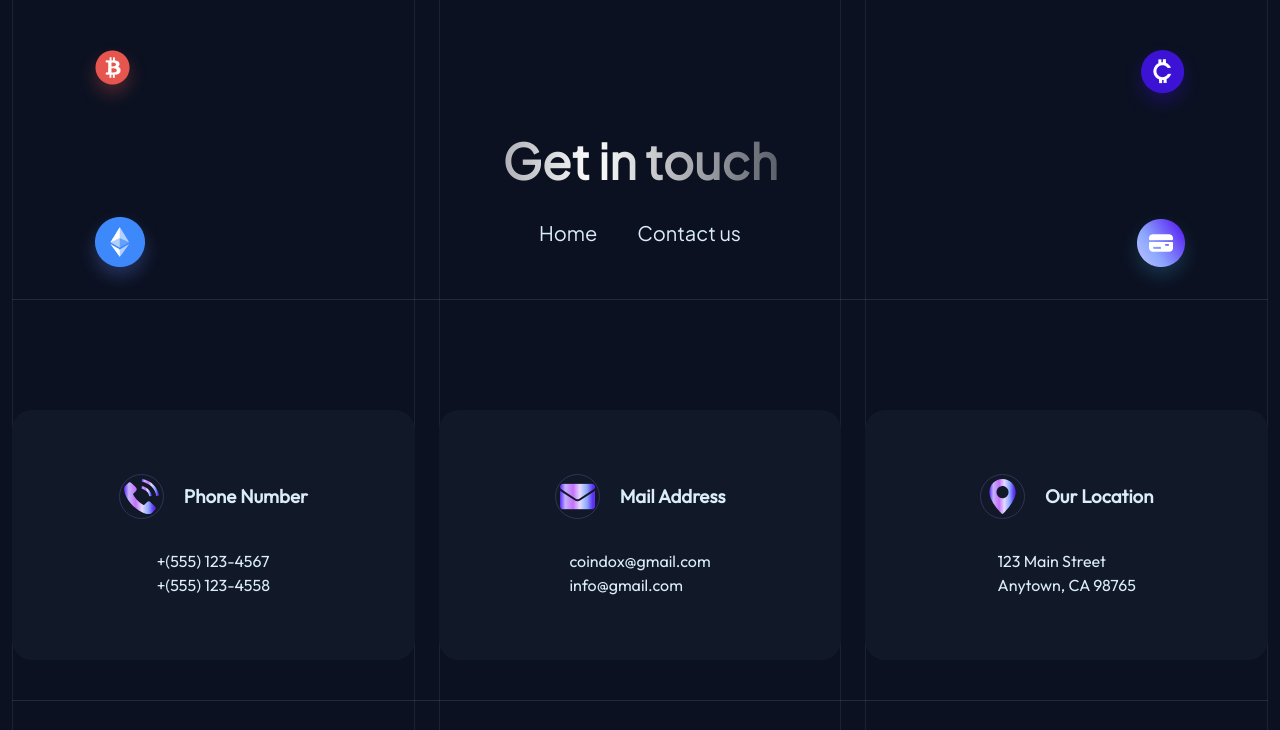
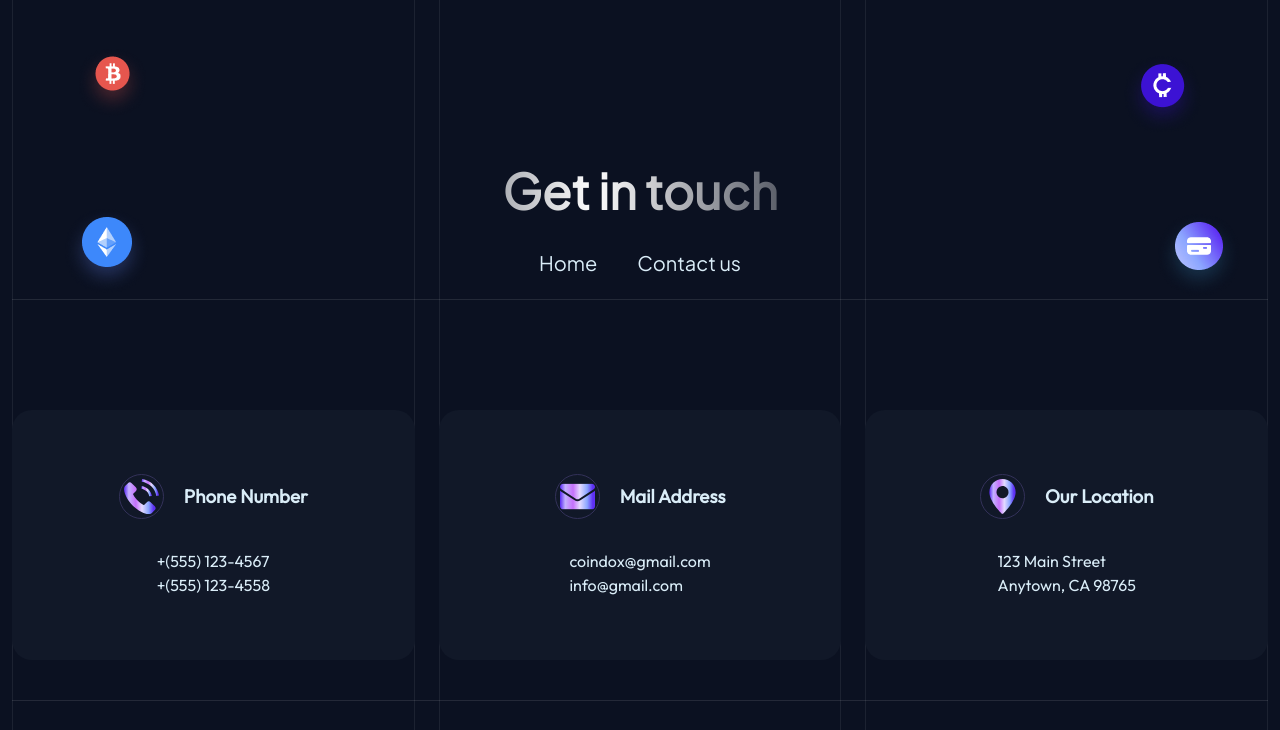
Before and after one commit to Anas-Shanan/coindox, a plain HTML site: page contact.html in a window 1280 px wide. Shown: the part 70-800 px from the top of the page. Drawn offline with Linux system fonts and the light colour scheme.

Commit message:
adjust contact page-test 2

```diff
--- a/contact.css
+++ b/contact.css
@@ -50,7 +50,7 @@ section {
 }
 section.contact-page-part-1 {
   height: 290px;
-  padding: 120px 0 20px 0;
+  padding: 150px 0 20px 0;
   position: relative;
   h1,
   h3 {
@@ -95,20 +95,20 @@ section.contact-page-part-1 {
       position: absolute;
     }
     *:nth-child(1) {
-      top: 10%;
+      top: 12%;
       left: 5%;
     }
     *:nth-child(2) {
       bottom: 1%;
-      left: 5%;
+      left: 4%;
     }
     *:nth-child(3) {
-      top: 10%;
+      top: 15%;
       right: 5%;
     }
     *:nth-child(4) {
-      bottom: 1%;
-      right: 5%;
+      bottom: 0%;
+      right: 2%;
     }
   }
 }
```
